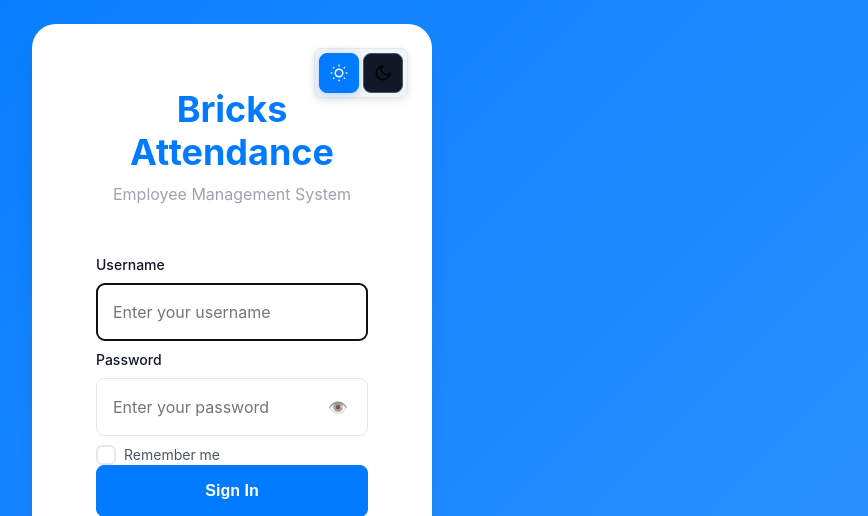
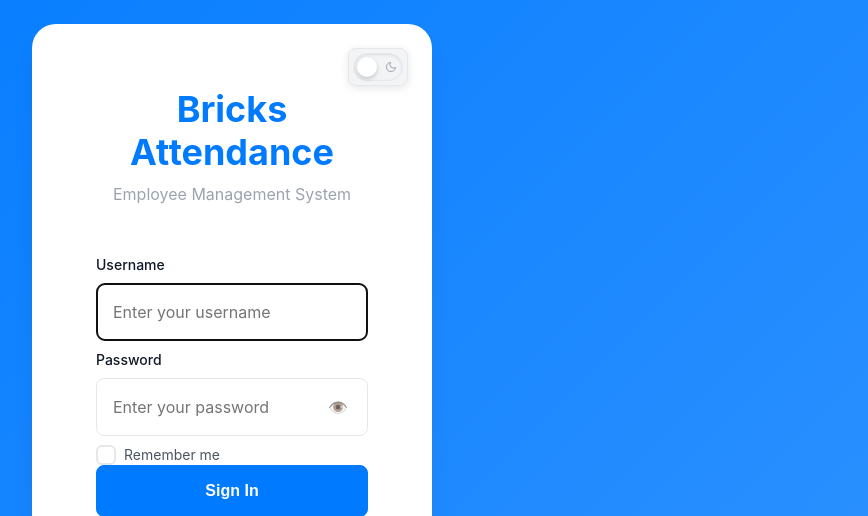
Before and after one commit to rrai23/Attendance-IM2-, a PHP site: page /login.html in a window 1280 px wide. Shown: the top 516 px of the page, without its empty margins (408-1276 px from the left). Run offline with PHP 8.4, Linux system fonts and the light colour scheme; some web fonts are replaced.

Commit message:
logintheme

```diff
--- a/css/styles.css
+++ b/css/styles.css
@@ -873,18 +873,35 @@ a:hover {
   top: var(--spacing-lg);
   right: var(--spacing-lg);
   display: flex;
+  align-items: center;
   background-color: var(--bg-tertiary);
   border-radius: var(--radius-md);
-  padding: 2px;
-}
-
-.login-theme-toggle .theme-option {
-  padding: 6px 8px;
-}
-
-.login-theme-toggle .theme-icon {
-  width: 16px;
-  height: 16px;
+  padding: var(--spacing-xs);
+}
+
+.login-theme-toggle .theme-toggle-switch {
+  width: 50px;
+  height: 28px;
+}
+
+.login-theme-toggle .theme-toggle-slider {
+  padding: 3px;
+}
+
+.login-theme-toggle .theme-toggle-slider:before {
+  height: 20px;
+  width: 20px;
+  left: 3px;
+}
+
+.login-theme-toggle .theme-toggle-input:checked + .theme-toggle-slider:before {
+  transform: translateX(22px);
+}
+
+.login-theme-toggle .theme-icon-light,
+.login-theme-toggle .theme-icon-dark {
+  width: 12px;
+  height: 12px;
 }
 
 .login-brand {
--- a/login.html
+++ b/login.html
@@ -12,8 +12,10 @@
         <div class="login-card animate-slide-up">
             <!-- Theme Toggle for Login Page -->
             <div class="login-theme-toggle">
-                <button class="theme-option active" data-theme="light" title="Light Mode">
-                    <svg class="theme-icon" viewBox="0 0 24 24" fill="none" stroke="currentColor" stroke-width="2">
+                <label class="theme-toggle-switch" title="Toggle Dark Mode">
+                    <input type="checkbox" class="theme-toggle-input" id="login-theme-toggle">
+                    <span class="theme-toggle-slider">
+                        <svg class="theme-icon-light" viewBox="0 0 24 24" fill="none" stroke="currentColor" stroke-width="2">
                             <circle cx="12" cy="12" r="5"></circle>
                             <line x1="12" y1="1" x2="12" y2="3"></line>
                             <line x1="12" y1="21" x2="12" y2="23"></line>
@@ -24,12 +26,11 @@
                             <line x1="4.22" y1="19.78" x2="5.64" y2="18.36"></line>
                             <line x1="18.36" y1="5.64" x2="19.78" y2="4.22"></line>
                         </svg>
-                </button>
-                <button class="theme-option" data-theme="dark" title="Dark Mode">
-                    <svg class="theme-icon" viewBox="0 0 24 24" fill="none" stroke="currentColor" stroke-width="2">
+                        <svg class="theme-icon-dark" viewBox="0 0 24 24" fill="none" stroke="currentColor" stroke-width="2">
                             <path d="M21 12.79A9 9 0 1 1 11.21 3 7 7 0 0 0 21 12.79z"></path>
                         </svg>
-                </button>
+                    </span>
+                </label>
             </div>
 
             <!-- Branding -->
```
Also changed, not shown: js/pages/login.js (+114 -0 lines). Lines whose indentation alone changed are shown as unchanged.
